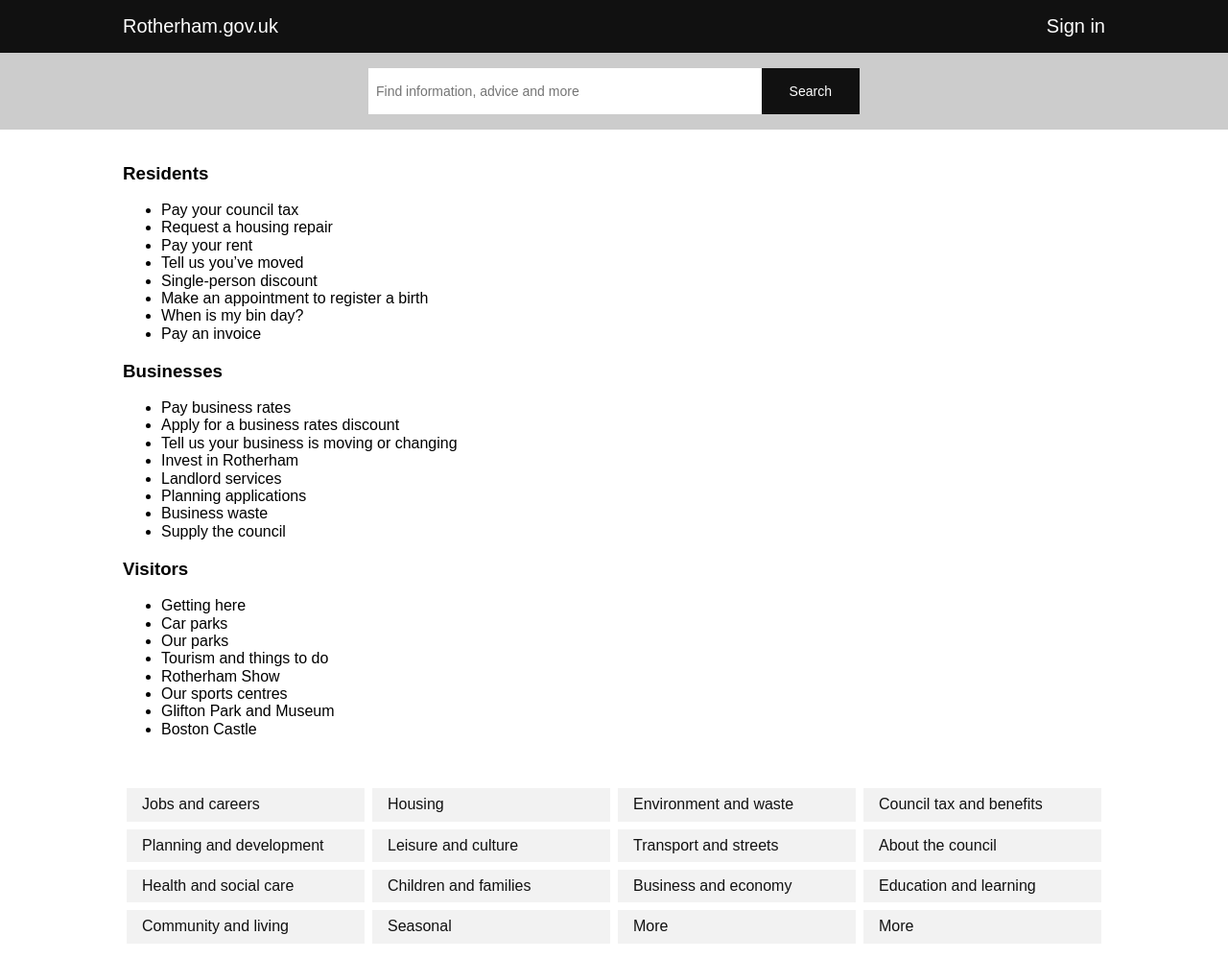
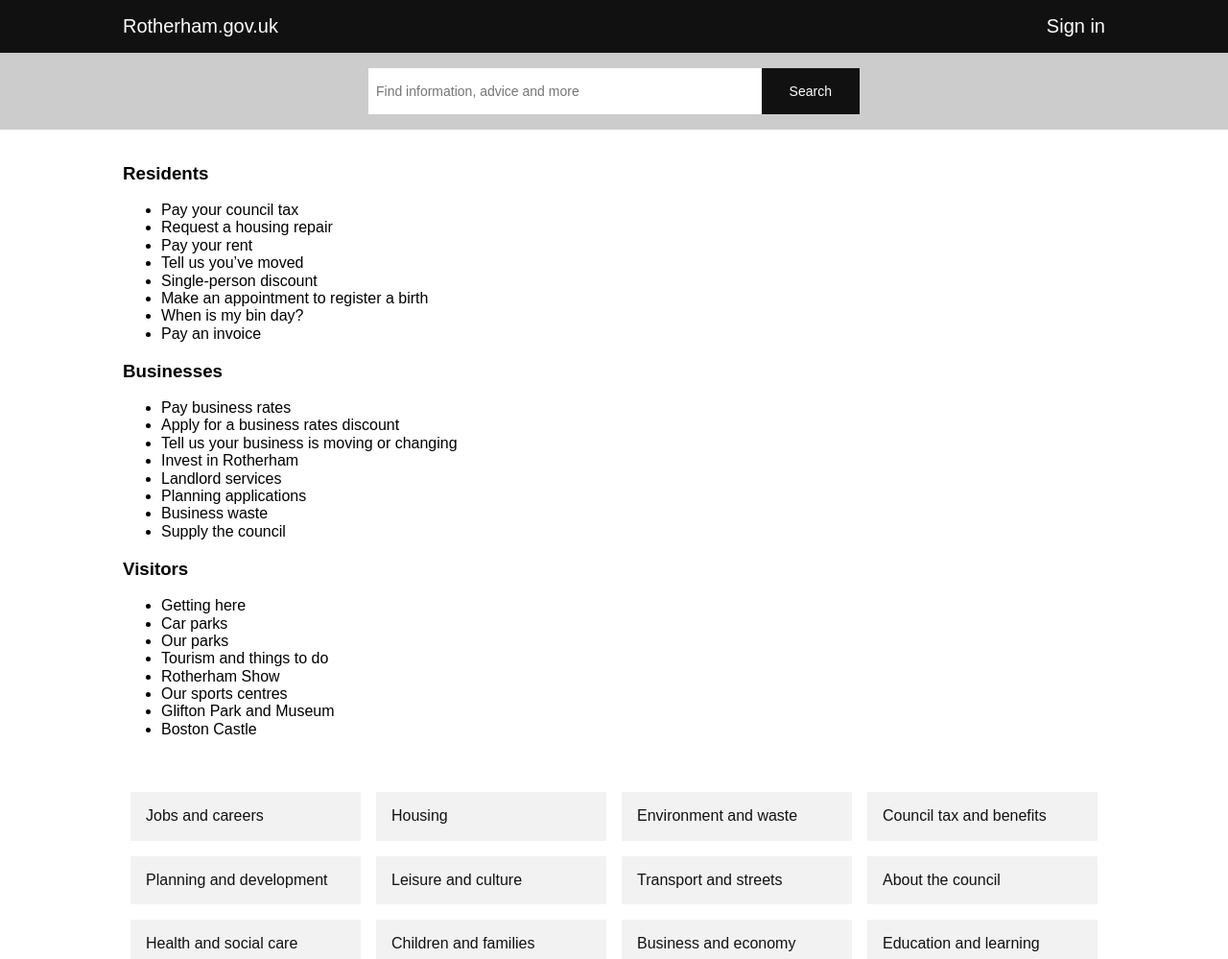
Before and after one commit to jnkly/rmbc-dev, a Jekyll site: the page built from index.md, in a window 1280 px wide. Shown: the top 999 px of the page at 96% size. Built offline with Jekyll 4.4.1, drawn with Linux system fonts in a browser that asks for light colours; grey boxes are pictures that could not be loaded.

Commit message:
Update services.html

```diff
--- a/_includes/services.html
+++ b/_includes/services.html
@@ -1,58 +1,58 @@
 <section class="pa3">
       <div class="cf mw8 center">
         <div class="fl w-100 w-50-m w-25-l">
-          <a class="db bg-black-05 ph3 pv2 f6 f5-m f5-l near-black no-underline hover dim ma1" href="{{site.baseurl}}/jobs">Jobs and careers</a>
+          <a class="db bg-black-05 ph3 pv2 pa3-m pa3-l f6 f5-m f5-l near-black no-underline hover dim ma1 ma2-l" href="{{site.baseurl}}/jobs">Jobs and careers</a>
         </div>
         <div class="fl w-100 w-50-m w-25-l">
-          <a class="db bg-black-05 ph3 pv2 f6 f5-m f5-l near-black no-underline hover dim ma1" href="{{site.baseurl}}/housing">Housing</a>
+          <a class="db bg-black-05 ph3 pv2 pa3-m pa3-l f6 f5-m f5-l near-black no-underline hover dim ma1 ma2-l" href="{{site.baseurl}}/housing">Housing</a>
         </div>
         <div class="fl w-100 w-50-m w-25-l">
-          <a class="db bg-black-05 ph3 pv2 f6 f5-m f5-l near-black no-underline hover dim ma1" href="{{site.baseurl}}/environment">Environment and waste</a>
+          <a class="db bg-black-05 ph3 pv2 pa3-m pa3-l f6 f5-m f5-l near-black no-underline hover dim ma1 ma2-l" href="{{site.baseurl}}/environment">Environment and waste</a>
         </div>
         <div class="fl w-100 w-50-m w-25-l">
-          <a class="db bg-black-05 ph3 pv2 f6 f5-m f5-l near-black no-underline hover dim ma1" href="{{site.baseurl}}/benefits">Council tax and benefits</a>
+          <a class="db bg-black-05 ph3 pv2 pa3-m pa3-l f6 f5-m f5-l near-black no-underline hover dim ma1 ma2-l" href="{{site.baseurl}}/benefits">Council tax and benefits</a>
         </div>
       </div>
       <div class="cf mw8 center">
         <div class="fl w-100 w-50-m w-25-l">
-          <a class="db bg-black-05 ph3 pv2 f6 f5-m f5-l near-black no-underline hover dim ma1" href="{{site.baseurl}}/planning">Planning and development</a>
+          <a class="db bg-black-05 ph3 pv2 pa3-m pa3-l f6 f5-m f5-l near-black no-underline hover dim ma1 ma2-l" href="{{site.baseurl}}/planning">Planning and development</a>
         </div>
         <div class="fl w-100 w-50-m w-25-l">
-          <a class="db bg-black-05 ph3 pv2 f6 f5-m f5-l near-black no-underline hover dim ma1" href="{{site.baseurl}}/leisure">Leisure and culture</a>
+          <a class="db bg-black-05 ph3 pv2 pa3-m pa3-l f6 f5-m f5-l near-black no-underline hover dim ma1 ma2-l" href="{{site.baseurl}}/leisure">Leisure and culture</a>
         </div>
         <div class="fl w-100 w-50-m w-25-l">
-          <a class="db bg-black-05 ph3 pv2 f6 f5-m f5-l near-black no-underline hover dim ma1" href="{{site.baseurl}}/transport">Transport and streets</a>
+          <a class="db bg-black-05 ph3 pv2 pa3-m pa3-l f6 f5-m f5-l near-black no-underline hover dim ma1 ma2-l" href="{{site.baseurl}}/transport">Transport and streets</a>
         </div>
         <div class="fl w-100 w-50-m w-25-l">
-          <a class="db bg-black-05 ph3 pv2 f6 f5-m f5-l near-black no-underline hover dim ma1" href="{{site.baseurl}}/council">About the council</a>
+          <a class="db bg-black-05 ph3 pv2 pa3-m pa3-l f6 f5-m f5-l near-black no-underline hover dim ma1 ma2-l" href="{{site.baseurl}}/council">About the council</a>
         </div>
       </div>
       <div class="cf mw8 center">
         <div class="fl w-100 w-50-m w-25-l">
-          <a class="db bg-black-05 ph3 pv2 f6 f5-m f5-l near-black no-underline hover dim ma1" href="{{site.baseurl}}/social-care">Health and social care</a>
+          <a class="db bg-black-05 ph3 pv2 pa3-m pa3-l f6 f5-m f5-l near-black no-underline hover dim ma1 ma2-l" href="{{site.baseurl}}/social-care">Health and social care</a>
         </div>
         <div class="fl w-100 w-50-m w-25-l">
-          <a class="db bg-black-05 ph3 pv2 f6 f5-m f5-l near-black no-underline hover dim ma1" href="{{site.baseurl}}/children">Children and families</a>
+          <a class="db bg-black-05 ph3 pv2 pa3-m pa3-l f6 f5-m f5-l near-black no-underline hover dim ma1 ma2-l" href="{{site.baseurl}}/children">Children and families</a>
         </div>
         <div class="fl w-100 w-50-m w-25-l">
-          <a class="db bg-black-05 ph3 pv2 f6 f5-m f5-l near-black no-underline hover dim ma1" href="{{site.baseurl}}/business">Business and economy</a>
+          <a class="db bg-black-05 ph3 pv2 pa3-m pa3-l f6 f5-m f5-l near-black no-underline hover dim ma1 ma2-l" href="{{site.baseurl}}/business">Business and economy</a>
         </div>
         <div class="fl w-100 w-50-m w-25-l">
-          <a class="db bg-black-05 ph3 pv2 f6 f5-m f5-l near-black no-underline hover dim ma1" href="{{site.baseurl}}/education">Education and learning</a>
+          <a class="db bg-black-05 ph3 pv2 pa3-m pa3-l f6 f5-m f5-l near-black no-underline hover dim ma1 ma2-l" href="{{site.baseurl}}/education">Education and learning</a>
         </div>
       </div>
       <div class="cf mw8 center">
         <div class="fl w-100 w-50-m w-25-l">
-          <a class="db bg-black-05 ph3 pv2 f6 f5-m f5-l near-black no-underline hover dim ma1" href="{{site.baseurl}}/community">Community and living</a>
+          <a class="db bg-black-05 ph3 pv2 pa3-m pa3-l f6 f5-m f5-l near-black no-underline hover dim ma1 ma2-l" href="{{site.baseurl}}/community">Community and living</a>
         </div>
         <div class="fl w-100 w-50-m w-25-l">
-          <a class="db bg-black-05 ph3 pv2 f6 f5-m f5-l near-black no-underline hover dim ma1" href="{{site.baseurl}}/seasonal">Seasonal</a>
+          <a class="db bg-black-05 ph3 pv2 pa3-m pa3-l f6 f5-m f5-l near-black no-underline hover dim ma1 ma2-l" href="{{site.baseurl}}/seasonal">Seasonal</a>
         </div>
         <div class="fl w-100 w-50-m w-25-l">
-          <a class="db bg-black-05 ph3 pv2 f6 f5-m f5-l near-black no-underline hover dim ma1" href="{{site.baseurl}}/more">More</a>
+          <a class="db bg-black-05 ph3 pv2 pa3-m pa3-l f6 f5-m f5-l near-black no-underline hover dim ma1 ma2-l" href="{{site.baseurl}}/more">More</a>
         </div>
         <div class="fl w-100 w-50-m w-25-l">
-          <a class="db bg-black-05 ph3 pv2 f6 f5-m f5-l near-black no-underline hover dim ma1" href="{{site.baseurl}}/more">More</a>
+          <a class="db bg-black-05 ph3 pv2 pa3-m pa3-l f6 f5-m f5-l near-black no-underline hover dim ma1 ma2-l" href="{{site.baseurl}}/more">More</a>
         </div>
       </div>
     </section>
```
